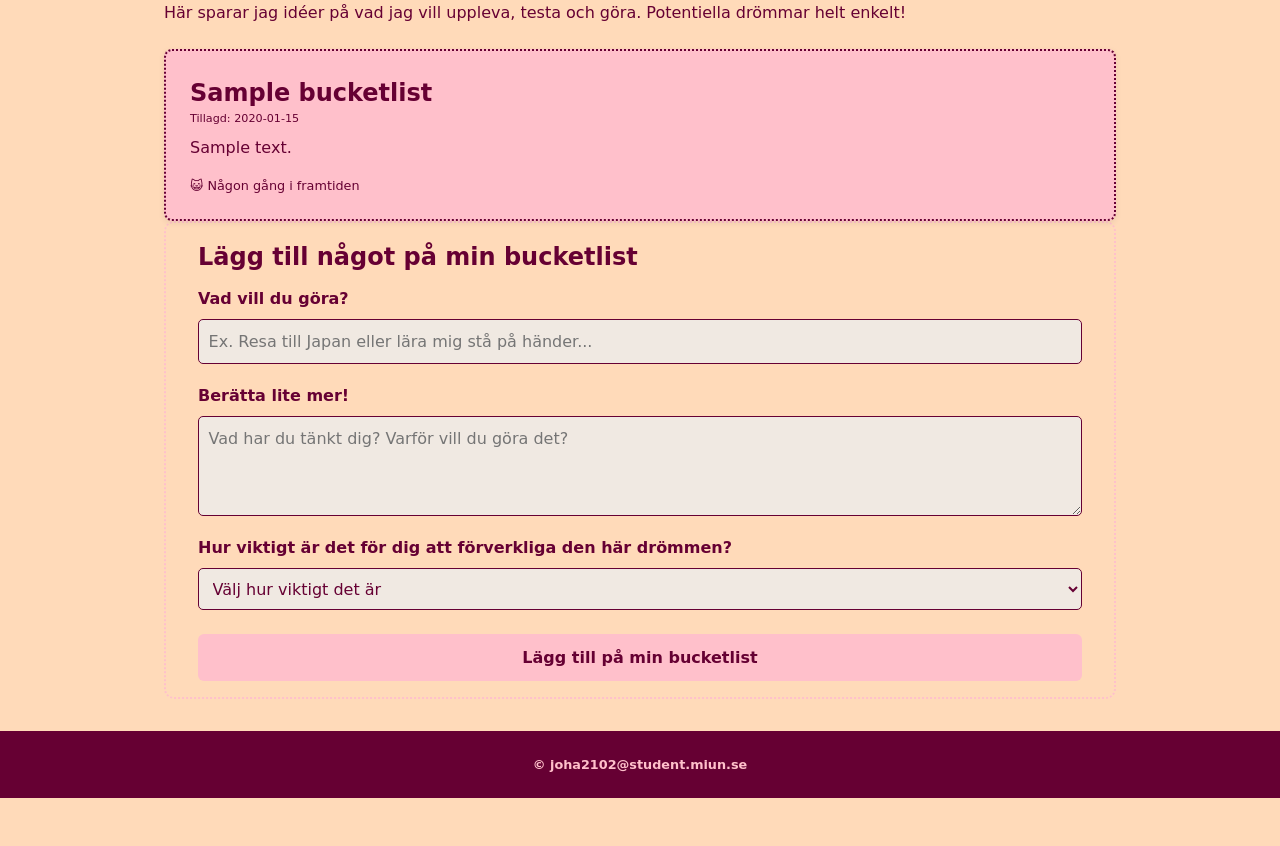
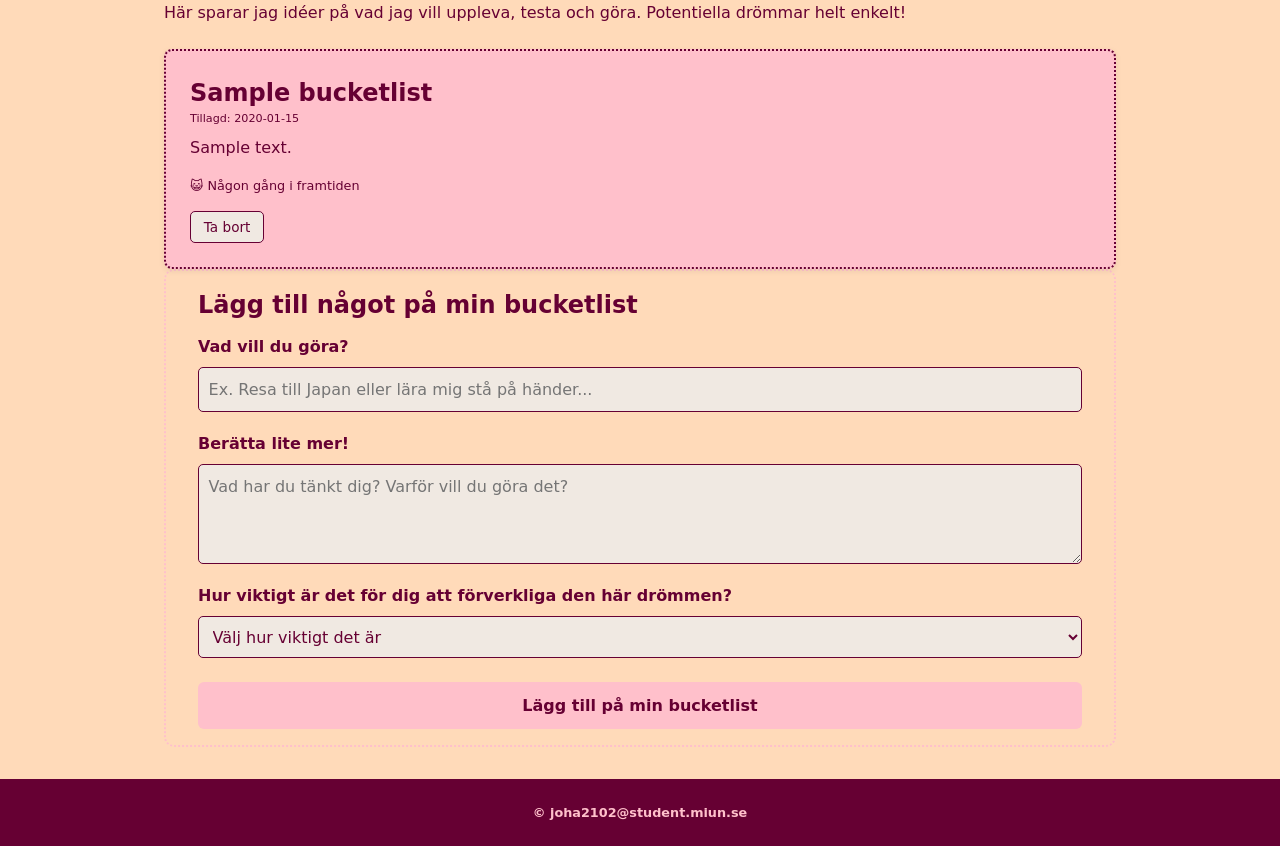
Before and after one commit to JohannaHannahoJ/bucketlist, a PHP site: page /bucketlist.php in a window 1280 px wide. Shown: the part 159-1005 px from the top of the page. Before the commit the page ends 957 px from the top, so only its background shows below. Run offline with PHP 8.4, Linux system fonts and the light colour scheme; tables that the repository leaves empty or names only in its code hold one stand-in row (values such as "Sample post"); a stand-in replaces the project's code that opens the database connection; some web fonts are replaced.

Commit message:
Add delete functionality and style delete btn

```diff
--- a/bucketlist.php
+++ b/bucketlist.php
@@ -37,6 +37,17 @@ if ($_SERVER['REQUEST_METHOD'] === 'POST') {
     }
 }
 
+// Kolla om en bucketlist-post ska tas bort
+if (isset($_GET['deleteid'])) {
+    $id = intval($_GET['deleteid']);
+
+    if ($bucketlist->deleteItem($id)) {
+        echo '<p class="message">Bucketlist-posten har tagits bort!</p>';
+    } else {
+        echo '<p class="message error">Kunde inte ta bort posten.</p>';
+    }
+}
+
 $items = $bucketlist->getAll();
 
 require_once 'includes/header.php';
@@ -65,6 +76,7 @@ require_once 'includes/header.php';
                 }
                 ?>
             </p>
+            <a class="delete-button" href="bucketlist.php?deleteid=<?= $item['id'] ?>">Ta bort</a>
         </article>
 
     <?php endforeach; ?>
--- a/classes/Bucketlist.class.php
+++ b/classes/Bucketlist.class.php
@@ -3,15 +3,11 @@
 
 class Bucketlist
 {
-
     //properties
     private PDO $db;
-    private $name;
-    private $description;
-    private $priority;
 
     // Constructor
-    function __construct()
+    public function __construct()
     {
         $database = new Database();
         $this->db = $database->getConnection();
@@ -45,4 +41,13 @@ class Bucketlist
 
         return $stmt->fetchAll(PDO::FETCH_ASSOC);
     }
+
+    // Ta bort ett listobjekt
+    public function deleteItem(int $id): bool
+    {
+        $sql = "DELETE FROM bucketlist WHERE id = :id";
+        $stmt = $this->db->prepare($sql);
+
+        return $stmt->execute([':id' => $id]);
+    }
 }
--- a/css/styles.css
+++ b/css/styles.css
@@ -1,4 +1,3 @@
-
 *,
 *::before,
 *::after {
@@ -15,7 +14,8 @@
     --light-bg: rgb(240, 233, 226);
 }
 
-html, body {
+html,
+body {
     height: 100%;
 }
 
@@ -30,8 +30,8 @@ h1 {
     margin-bottom: 1rem;
 }
 
-main > p,
-main > .ingress {
+main>p,
+main>.ingress {
     margin-bottom: 1.5rem;
 }
 
@@ -96,7 +96,7 @@ nav a.active {
     flex: 1 1 280px;
 
     border-radius: 8px;
-    border:2px dotted var(--text);
+    border: 2px dotted var(--text);
     box-shadow: 0 2px 6px rgba(0, 0, 0, 0.08);
 }
 
@@ -108,6 +108,23 @@ nav a.active {
 .bucketlist-card .priority {
     font-size: 0.8rem;
     margin-top: 1rem;
+}
+
+.delete-button {
+    display: inline-block;
+    font-size: 0.85rem;
+    padding: 0.3rem 0.8rem;
+    margin-top: 1rem;
+    border-radius: 5px;
+    background-color: var(--light-bg);
+    color: var(--text);
+    text-decoration: none;
+    border: 1px solid var(--text);
+}
+
+.delete-button:hover {
+    background-color: var(--text);
+    color: var(--piff);
 }
 
 .add-bucketlist {
```
